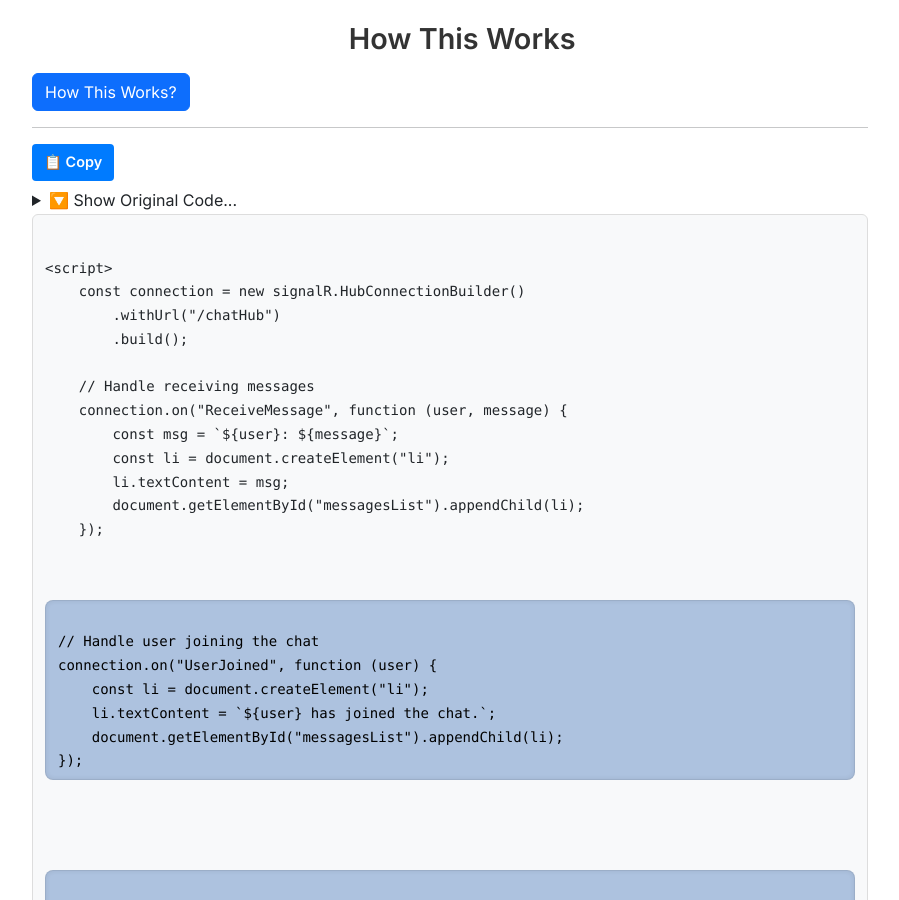
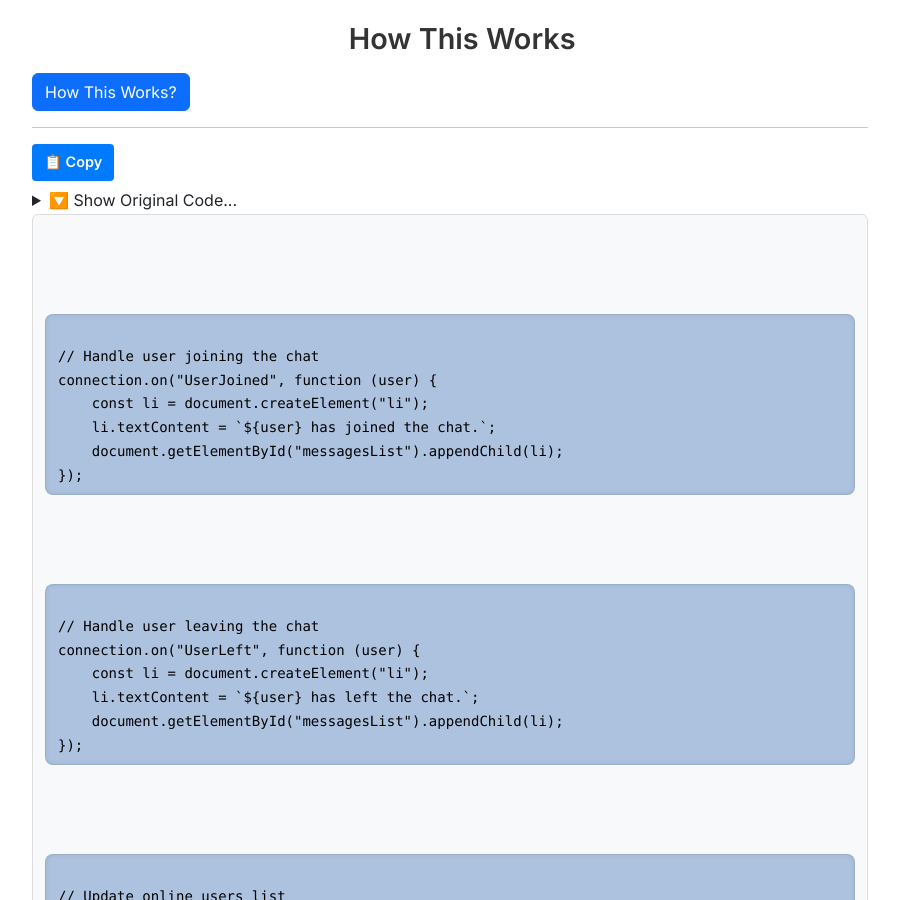
Before and after one commit to JWalshe86/ChatApp, a Jekyll site: the page built from docs/ChatAppPartTwo.md, in a window 1280 px wide and 900 px high, scrolled down 7795 px. Shown: the whole window, without its empty margins (190-1089 px from the left). Built offline with Jekyll 4.4.1, drawn with Linux system fonts in a browser that asks for light colours.

Commit message:
Update ChatAppPartTwo.md

```diff
--- a/docs/ChatAppPartTwo.md
+++ b/docs/ChatAppPartTwo.md
@@ -401,18 +401,6 @@ namespace ChatApp.Hubs
 
     <!-- Updated Code (Always Visible & Highlighted) -->
     <pre><code class="updated-code">
-&lt;script&gt;
-    const connection = new signalR.HubConnectionBuilder()
-        .withUrl(&quot;/chatHub&quot;)
-        .build();
-
-    // Handle receiving messages
-    connection.on(&quot;ReceiveMessage&quot;, function (user, message) {
-        const msg = `${user}: ${message}`;
-        const li = document.createElement(&quot;li&quot;);
-        li.textContent = msg;
-        document.getElementById(&quot;messagesList&quot;).appendChild(li);
-    });
 
     <mark>
 // Handle user joining the chat
```
